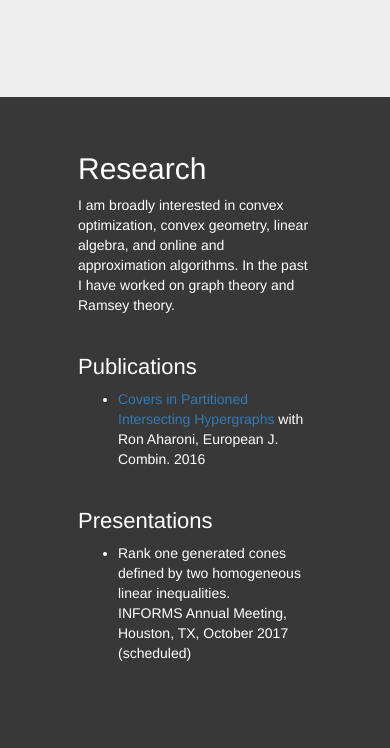
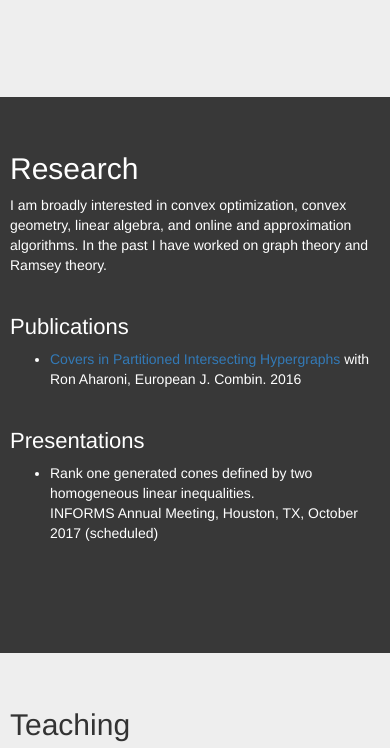
Before and after one commit to cjargue/cjargue.github.io, a plain HTML site: page index.html in a window 390 px wide. Shown: the part 683-1431 px from the top of the page. Drawn offline with Linux system fonts and the light colour scheme.

Commit message:
fixed margins

```diff
--- a/starter-template.css
+++ b/starter-template.css
@@ -12,6 +12,10 @@ body {
 }
 .icon-bar {
 	background-color:white;
+}
+
+hr {
+	background-color: #383838;
 }
 
 .intro {
@@ -32,6 +36,12 @@ body {
 	padding: 35px 20% 100px 20%;
 /*	border-top: 1px solid #aaa;*/
 	min-height: 500px;
+}
+@media(max-width:767px){
+	.section {
+		padding-left: 10px;
+		padding-right: 10px;
+	}
 }
 .section:first-child {
 /*	width: 100%;*/
```
